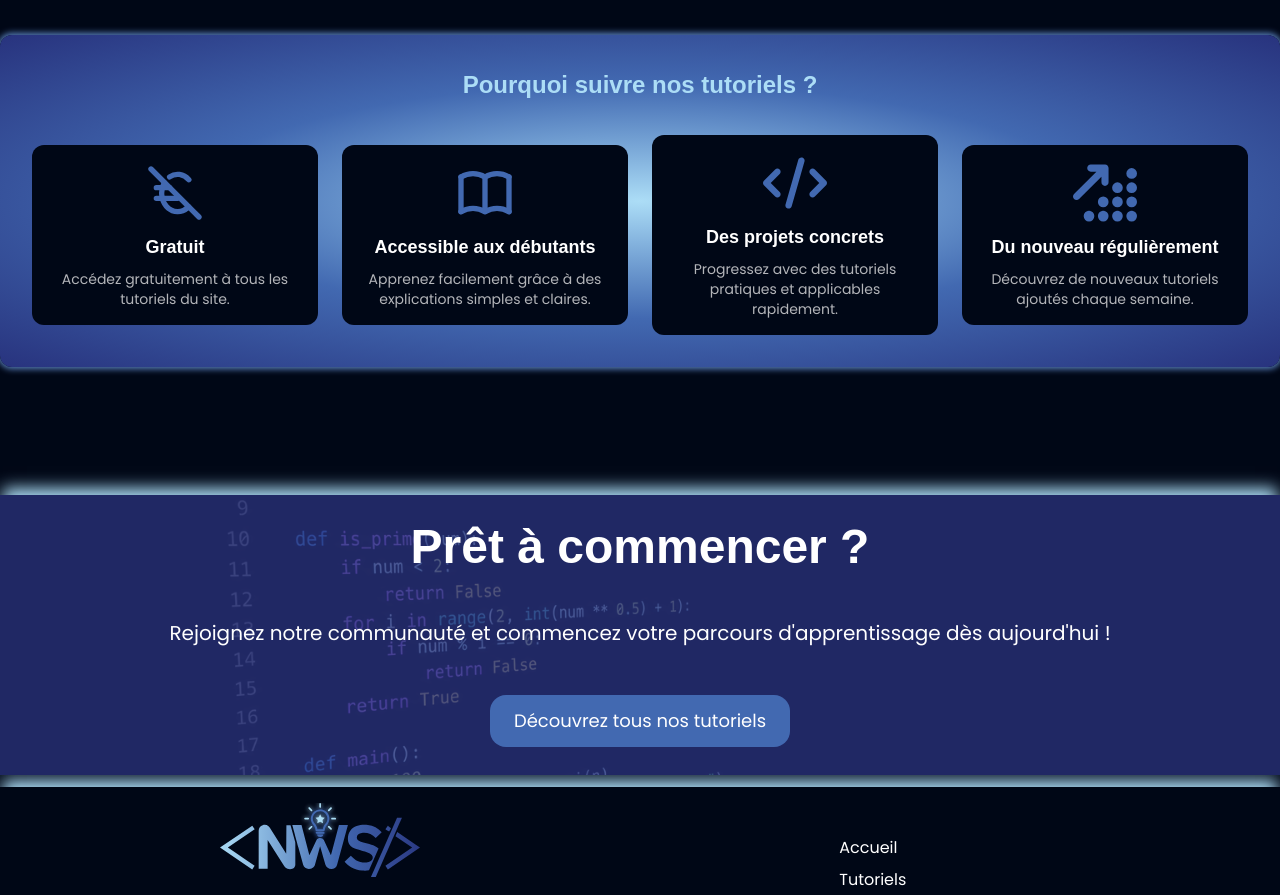
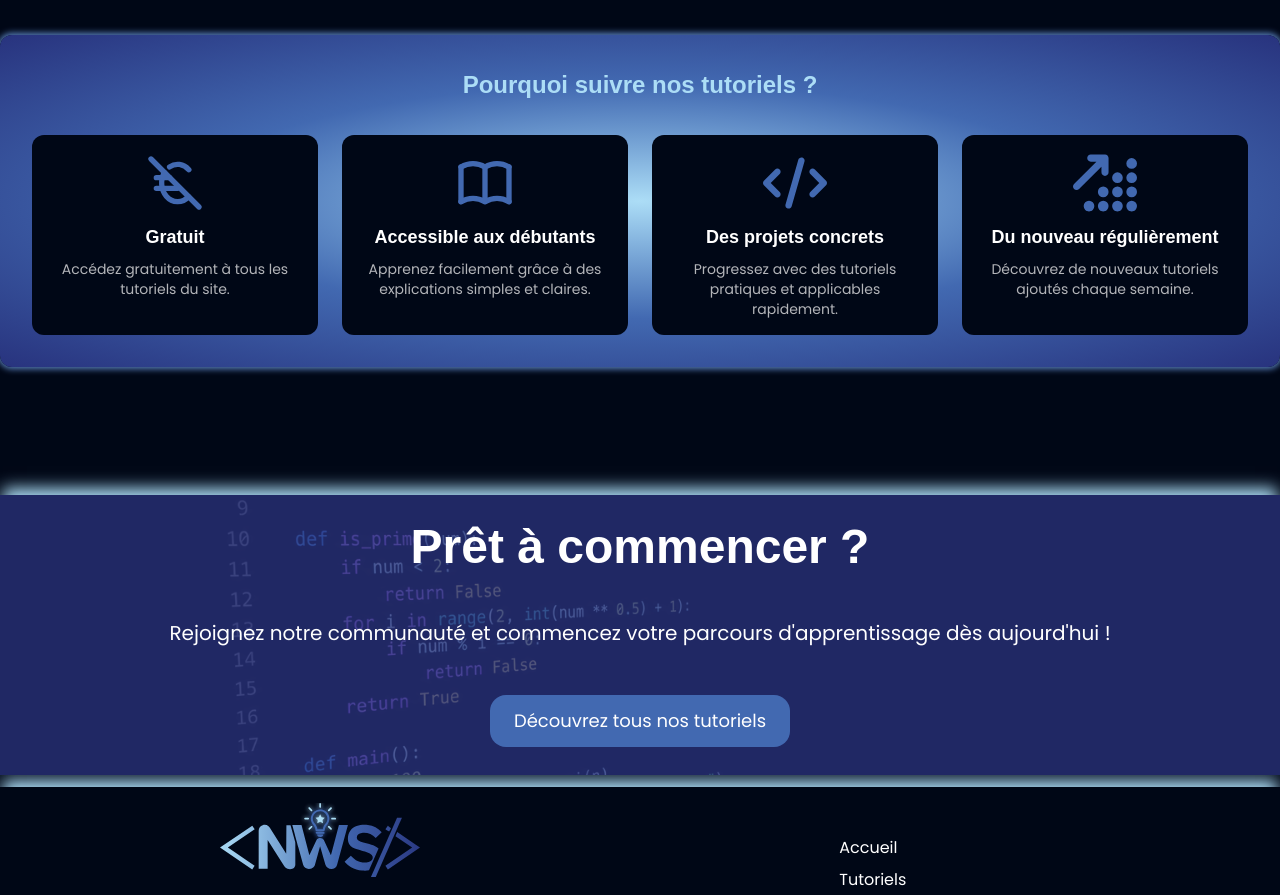
Before and after one commit to Nino-Rameau/tuto, a Next.js app: page / in a window 1280 px wide. Shown: the part 1060-1955 px from the top of the page. Built offline with nearby package versions, Linux system fonts and the light colour scheme; no server answers; the database is empty.

Commit message:
debug responsive

```diff
--- a/src/app/page.jsx
+++ b/src/app/page.jsx
@@ -70,7 +70,7 @@ const accueil = async () => {
 
       <div className="flex flex-col gap-8 p-8 m-4 transition-transform duration-200 md:m-0 rounded-xl bg-radial border-animee from-bleu-clair via-bleu to-bleu-fonce">
         <h2 className="text-center text-bleu-clair">Pourquoi suivre nos tutoriels ?</h2>
-        <div className="flex flex-col items-center gap-6 md:flex-row">
+        <div className="grid grid-cols-1 gap-6 sm:grid-cols-2 md:grid-cols-4">
           <Avantage icone={<TbCurrencyEuroOff className="w-16 h-auto"/>} titre="Gratuit" texte="Accédez gratuitement à tous les tutoriels du site." />
           <Avantage icone={<TbBook className="w-16 h-auto"/>} titre="Accessible aux débutants" texte="Apprenez facilement grâce à des explications simples et claires." />
           <Avantage icone={<FaCode className="w-16 h-auto"/>} titre="Des projets concrets" texte="Progressez avec des tutoriels pratiques et applicables rapidement." />
--- a/src/app/profil/page.jsx
+++ b/src/app/profil/page.jsx
@@ -84,7 +84,7 @@ const profil = async ({ searchParams }) => {
                         </div>
 
                         <div>
-                            <div className="flex flex-row justify-end">
+                            <div className="flex flex-row justify-center md:justify-end">
                                 {progressions.length > 0 && <TriTutoriels page="profil" />}
                             </div>
 
--- a/src/components/ui/cardAvantage.jsx
+++ b/src/components/ui/cardAvantage.jsx
@@ -1,7 +1,7 @@
 
 const Avantage = ({ titre, texte, icone }) => {
     return (
-        <div className="flex flex-col w-full p-4 text-center gap-2 transition-colors duration-200 bg-bleu-fonce2 rounded-xl hover:scale-110">
+        <div className="flex flex-col w-full gap-2 p-4 text-center transition-colors duration-200 bg-bleu-fonce2 rounded-xl hover:scale-110">
             <div className="flex items-center justify-center mx-auto text-bleu">
                 {icone}
             </div>
```
